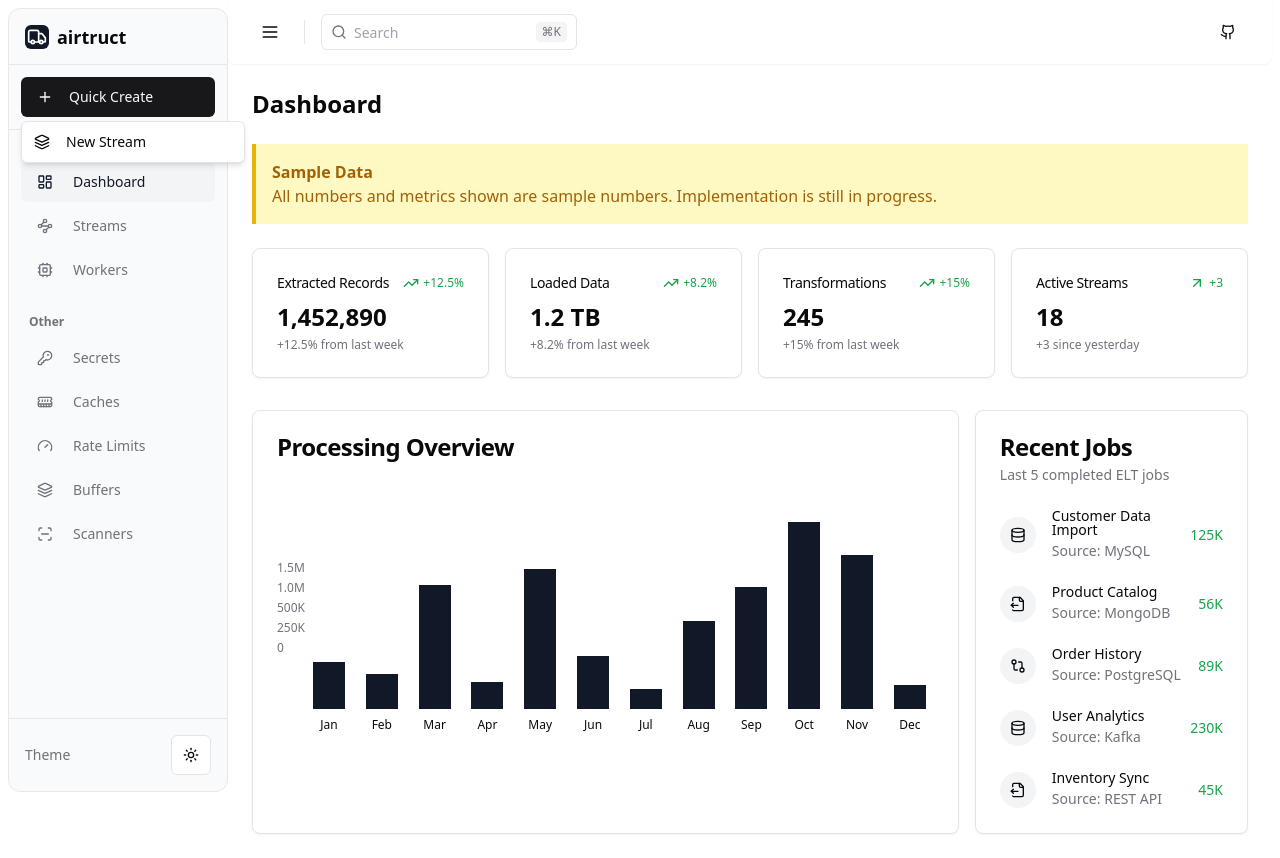
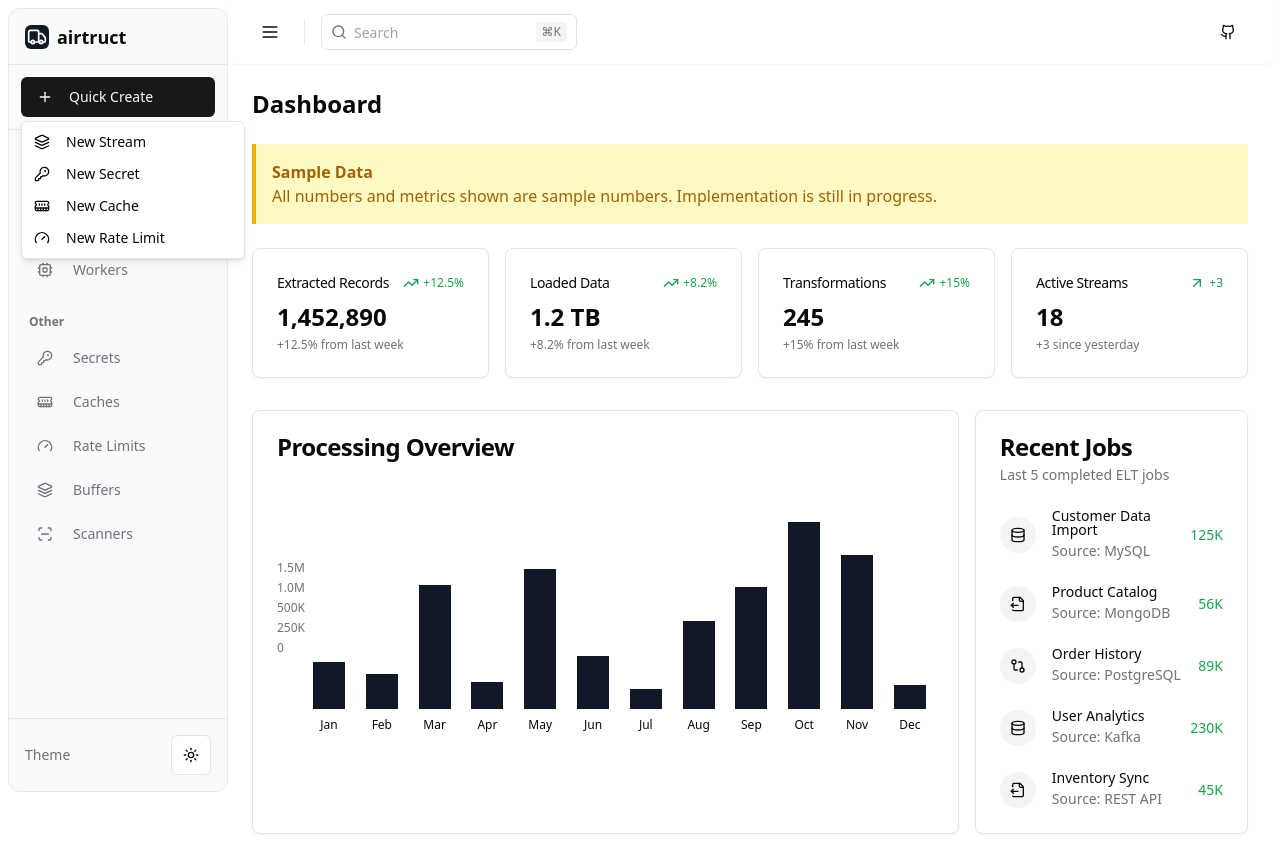
Before and after one commit to sananguliyev/airtruct, a React (Vite) app in the folder ui/: page / in a window 1280 px wide. Both pictures are taken after a click on the button "Quick Create". Built offline with nearby package versions, Linux system fonts and the light colour scheme.

Commit message:
Enhanced Quick Create Menu

```diff
--- a/ui/src/components/quick-create.tsx
+++ b/ui/src/components/quick-create.tsx
@@ -1,16 +1,32 @@
-import React from "react"
-import { useNavigate } from "react-router-dom"
-import { Plus } from "lucide-react"
-import { Button } from "@/components/ui/button"
-import { DropdownMenu, DropdownMenuContent, DropdownMenuItem, DropdownMenuTrigger } from "@/components/ui/dropdown-menu"
-import { Layers } from "lucide-react"
+import React from "react";
+import { useNavigate } from "react-router-dom";
+import { Plus, Layers, KeyRound, MemoryStick, Gauge } from "lucide-react";
+import { Button } from "@/components/ui/button";
+import {
+  DropdownMenu,
+  DropdownMenuContent,
+  DropdownMenuItem,
+  DropdownMenuTrigger,
+} from "@/components/ui/dropdown-menu";
 
 export function QuickCreate({ isCollapsed }: { isCollapsed: boolean }) {
-  const navigate = useNavigate()
+  const navigate = useNavigate();
 
   const handleCreateStream = () => {
-    navigate("/streams/new")
-  }
+    navigate("/streams/new");
+  };
+
+  const handleCreateCache = () => {
+    navigate("/caches/new");
+  };
+
+  const handleCreateRateLimit = () => {
+    navigate("/rate-limits/new");
+  };
+
+  const handleCreateSecret = () => {
+    navigate("/secrets?create=true");
+  };
 
   return (
     <DropdownMenu>
@@ -32,7 +48,19 @@ export function QuickCreate({ isCollapsed }: { isCollapsed: boolean }) {
           <Layers className="mr-2 h-4 w-4" />
           New Stream
         </DropdownMenuItem>
+        <DropdownMenuItem onSelect={handleCreateSecret}>
+          <KeyRound className="mr-2 h-4 w-4" />
+          New Secret
+        </DropdownMenuItem>
+        <DropdownMenuItem onSelect={handleCreateCache}>
+          <MemoryStick className="mr-2 h-4 w-4" />
+          New Cache
+        </DropdownMenuItem>
+        <DropdownMenuItem onSelect={handleCreateRateLimit}>
+          <Gauge className="mr-2 h-4 w-4" />
+          New Rate Limit
+        </DropdownMenuItem>
       </DropdownMenuContent>
     </DropdownMenu>
-  )
+  );
 }
--- a/ui/src/pages/secrets/page.tsx
+++ b/ui/src/pages/secrets/page.tsx
@@ -1,4 +1,5 @@
 import { useEffect, useState } from "react";
+import { useSearchParams } from "react-router-dom";
 import { Button } from "@/components/ui/button";
 import { Input } from "@/components/ui/input";
 import { Label } from "@/components/ui/label";
@@ -35,6 +36,7 @@ const RelativeTime = ({ dateString }: { dateString: string }) => {
 
 export default function SecretsPage() {
   const { addToast } = useToast();
+  const [searchParams, setSearchParams] = useSearchParams();
   const [secrets, setSecrets] = useState<Secret[]>([]);
   const [loading, setLoading] = useState(true);
   const [error, setError] = useState<string | null>(null);
@@ -79,7 +81,8 @@ export default function SecretsPage() {
       addToast({
         id: "secret-delete-error",
         title: "Error Deleting Secret",
-        description: error instanceof Error ? error.message : "An unknown error occurred",
+        description:
+          error instanceof Error ? error.message : "An unknown error occurred",
         variant: "error",
       });
     } finally {
@@ -130,7 +133,8 @@ export default function SecretsPage() {
       addToast({
         id: "secret-creation-error",
         title: "Error Creating Secret",
-        description: error instanceof Error ? error.message : "An unknown error occurred",
+        description:
+          error instanceof Error ? error.message : "An unknown error occurred",
         variant: "error",
       });
     } finally {
@@ -159,14 +163,19 @@ export default function SecretsPage() {
       render: (value: string) => (
         <div className="flex items-center gap-2">
           <KeyRound className="h-4 w-4 text-muted-foreground" />
-          <span className="font-medium">{value || 'Unknown'}</span>
+          <span className="font-medium">{value || "Unknown"}</span>
         </div>
-      )
+      ),
     },
     {
       key: "createdAt" as keyof Secret,
       title: "Created",
-      render: (value: string) => value && value !== 'Unknown' ? <RelativeTime dateString={value} /> : 'Unknown'
+      render: (value: string) =>
+        value && value !== "Unknown" ? (
+          <RelativeTime dateString={value} />
+        ) : (
+          "Unknown"
+        ),
     },
   ];
 
@@ -186,6 +195,14 @@ export default function SecretsPage() {
     };
     loadSecrets();
   }, []);
+
+  // Auto-open create dialog if ?create=true query parameter is present
+  useEffect(() => {
+    if (searchParams.get("create") === "true") {
+      setIsModalOpen(true);
+      setSearchParams({}, { replace: true }); // Clear the query param
+    }
+  }, [searchParams, setSearchParams]);
 
   return (
     <div className="p-6">
@@ -207,7 +224,11 @@ export default function SecretsPage() {
             <DialogHeader>
               <DialogTitle>Add New Secret</DialogTitle>
             </DialogHeader>
-            <form onSubmit={handleSubmit} className="space-y-4" autoComplete="off">
+            <form
+              onSubmit={handleSubmit}
+              className="space-y-4"
+              autoComplete="off"
+            >
               <div className="space-y-2">
                 <Label htmlFor="key">Key</Label>
                 <div className="relative">
@@ -218,7 +239,9 @@ export default function SecretsPage() {
                     type="text"
                     placeholder="Enter secret key (e.g., API_KEY, DATABASE_URL)"
                     value={formData.key}
-                    onChange={(e) => setFormData({ ...formData, key: e.target.value })}
+                    onChange={(e) =>
+                      setFormData({ ...formData, key: e.target.value })
+                    }
                     className="pl-10"
                     autoComplete="off"
                     required
@@ -236,7 +259,9 @@ export default function SecretsPage() {
                     type={showValue ? "text" : "password"}
                     placeholder="Enter secret value"
                     value={formData.value}
-                    onChange={(e) => setFormData({ ...formData, value: e.target.value })}
+                    onChange={(e) =>
+                      setFormData({ ...formData, value: e.target.value })
+                    }
                     className="pl-10 pr-10"
                     autoComplete="new-password"
                     required
@@ -299,17 +324,24 @@ export default function SecretsPage() {
           <AlertDialogHeader>
             <AlertDialogTitle>Delete Secret</AlertDialogTitle>
             <AlertDialogDescription>
-              Are you sure you want to delete the secret "{secretToDelete?.key}"?
-              <br /><br />
-              <strong>Warning:</strong> Please ensure that no streams are using this secret,
-              otherwise streams that depend on this secret might not work as expected.
-              <br /><br />
+              Are you sure you want to delete the secret "{secretToDelete?.key}
+              "?
+              <br />
+              <br />
+              <strong>Warning:</strong> Please ensure that no streams are using
+              this secret, otherwise streams that depend on this secret might
+              not work as expected.
+              <br />
+              <br />
               This action cannot be undone.
             </AlertDialogDescription>
           </AlertDialogHeader>
           <AlertDialogFooter>
             <AlertDialogCancel onClick={cancelDelete}>Cancel</AlertDialogCancel>
-            <AlertDialogAction onClick={confirmDelete} className="bg-red-600 hover:bg-red-700 text-white">
+            <AlertDialogAction
+              onClick={confirmDelete}
+              className="bg-red-600 hover:bg-red-700 text-white"
+            >
               Delete
             </AlertDialogAction>
           </AlertDialogFooter>
```
Also changed, not shown: 1 other file (tests, documents, lock files or other folders).
